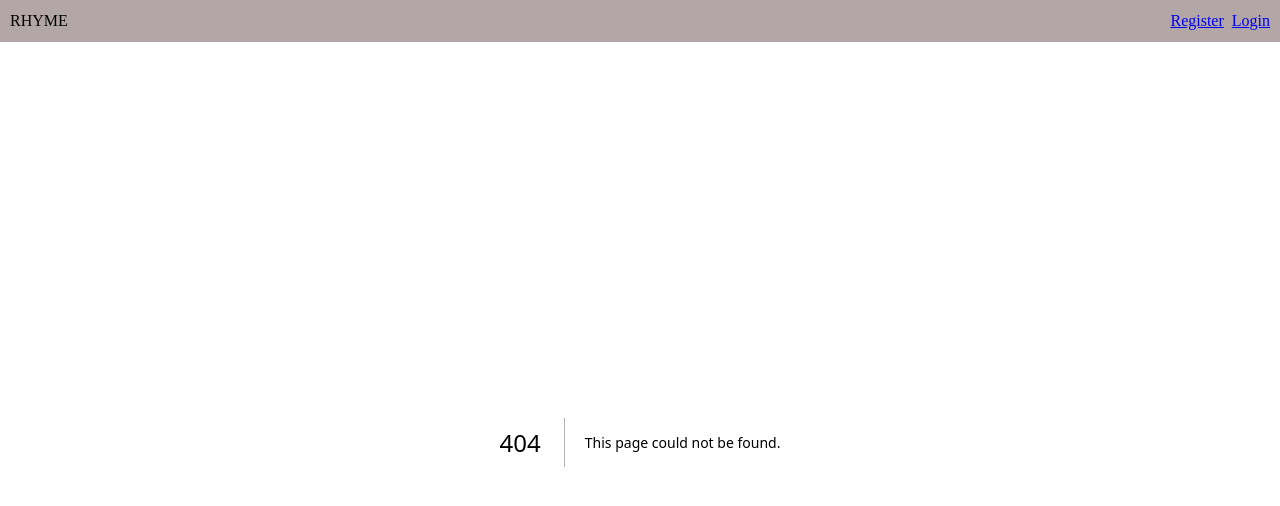
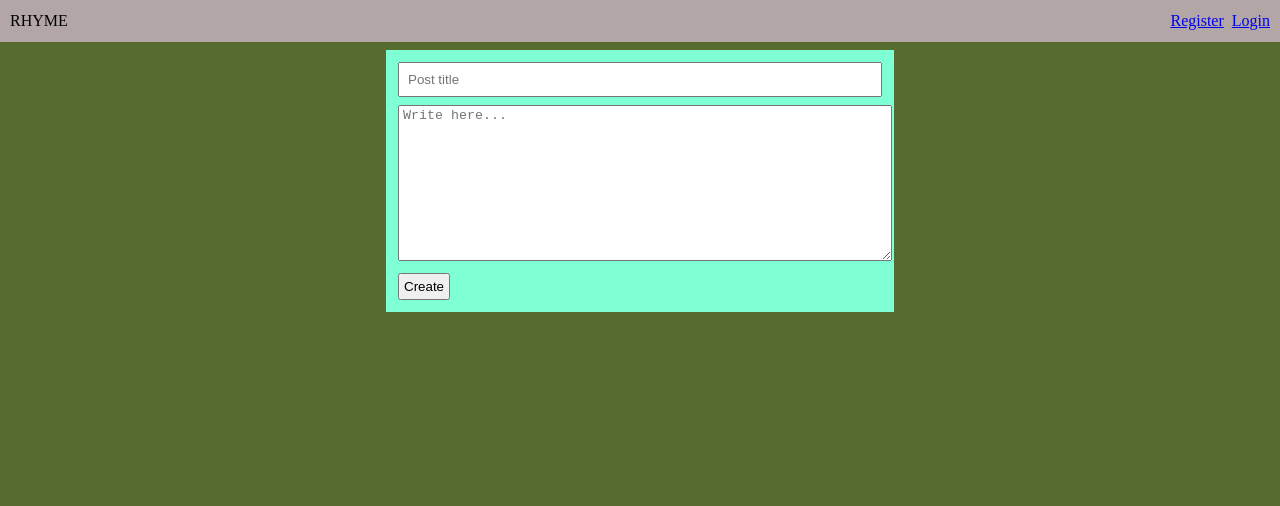
Before and after one commit to ajay020/rhyme-nextjs-app, a Next.js app: page /write_poem in a window 1280 px wide. Before the commit this address had no page. Shown: the top 506 px of the page. Built offline with nearby package versions, Linux system fonts and the light colour scheme.

Commit message:
create post functionality add

```diff
--- a/src/components/AuthProvider.tsx
+++ b/src/components/AuthProvider.tsx
@@ -103,7 +103,7 @@ export function AuthProvider({ children }: Props) {
 }
 
 async function registerUser(userData: UserType) {
-  const response = await fetch(BASE_URL + "/api/auth/signu", {
+  const response = await fetch(BASE_URL + "/api/auth/signup", {
     method: "post",
     headers: {
       "Content-Type": "application/json",
--- a/src/components/Navbar.tsx
+++ b/src/components/Navbar.tsx
@@ -12,12 +12,17 @@ export function Navbar() {
      { user && <p className={styles.user_name}> Hi, {user?.name}</p>}
 
       {user ? (
+        <>
+        <p>
+          <a href="/write_poem">Write Poem</a>
+        </p>
         <p className={styles.login_btn}>
           <a onClick={() => logout()}>Logout</a>
         </p>
+        </>
+
       ) : (
         <>
-          {" "}
           <p className={styles.register_btn}>
             <a href="/register">Register</a>
           </p>
--- /dev/null
+++ b/src/pages/write_poem.tsx
@@ -0,0 +1,72 @@
+import styles from "../styles/WritePoem.module.css";
+import { useState, FormEvent } from "react";
+import { useRouter } from 'next/router';
+
+const BASE_URL = "http://localhost:8000";
+
+interface UserData {
+    name:string,
+    email:string,
+    token:string
+}
+
+export default function WritePoem() {
+  const [title, setTitle] = useState("");
+  const [description, setDescription] = useState("");
+  const router = useRouter();
+
+  const submitPoem = async (e :FormEvent) =>{
+        e.preventDefault();
+
+        let userString = localStorage.getItem('user');
+        let user;
+
+        if(userString){
+            user = JSON.parse(userString) as UserData;
+        }
+
+        try {
+            if(title && description && user){
+                const poem = {title, description};
+                const response  = await fetch(BASE_URL + "/api/poem" , {
+                    method: 'post',
+                    headers :{
+                        'Content-Type' : 'application/json',
+                        'authorization' : 'Bearer ' + user?.token
+                    },
+                    body: JSON.stringify(poem)
+                });
+                const data = await response.json();
+                router.push('/');
+                // console.log(data);
+            }
+        } catch (error:any) {
+            console.log(error.message);
+        }
+  }
+
+  return (
+    <div className={styles.write_poem}>
+      <form onSubmit={submitPoem}>
+        <div className={styles.form_group}>
+          <input
+           type="text"
+           placeholder="Post title"
+           onChange={(e) => setTitle(e.target.value)} />
+        </div>
+        <div className={styles.form_group}>
+          <textarea
+            placeholder="Write here..."
+            name="description"
+            cols={30}
+            rows={10}
+            onChange={(e) => setDescription(e.target.value)}
+          ></textarea>
+        </div>
+        <div className={styles.form_group}>
+          <button type="submit">Create</button>
+        </div>
+      </form>
+    </div>
+  );
+}
--- /dev/null
+++ b/src/styles/WritePoem.module.css
@@ -0,0 +1,28 @@
+.write_poem {
+  background-color: aquamarine;
+  width: 500px;
+  margin: 8px auto;
+  padding: 4px;
+}
+
+.form_group {
+  margin: 8px;
+}
+
+.form_group input {
+  width: 100%;
+  box-sizing: border-box;
+  padding: 8px;
+  outline: none;
+}
+
+.form_group textarea {
+  outline: none;
+  width: 100%;
+  padding: 2px 4px;
+}
+
+.form_group button {
+  padding: 4px;
+  cursor: pointer;
+}
```
